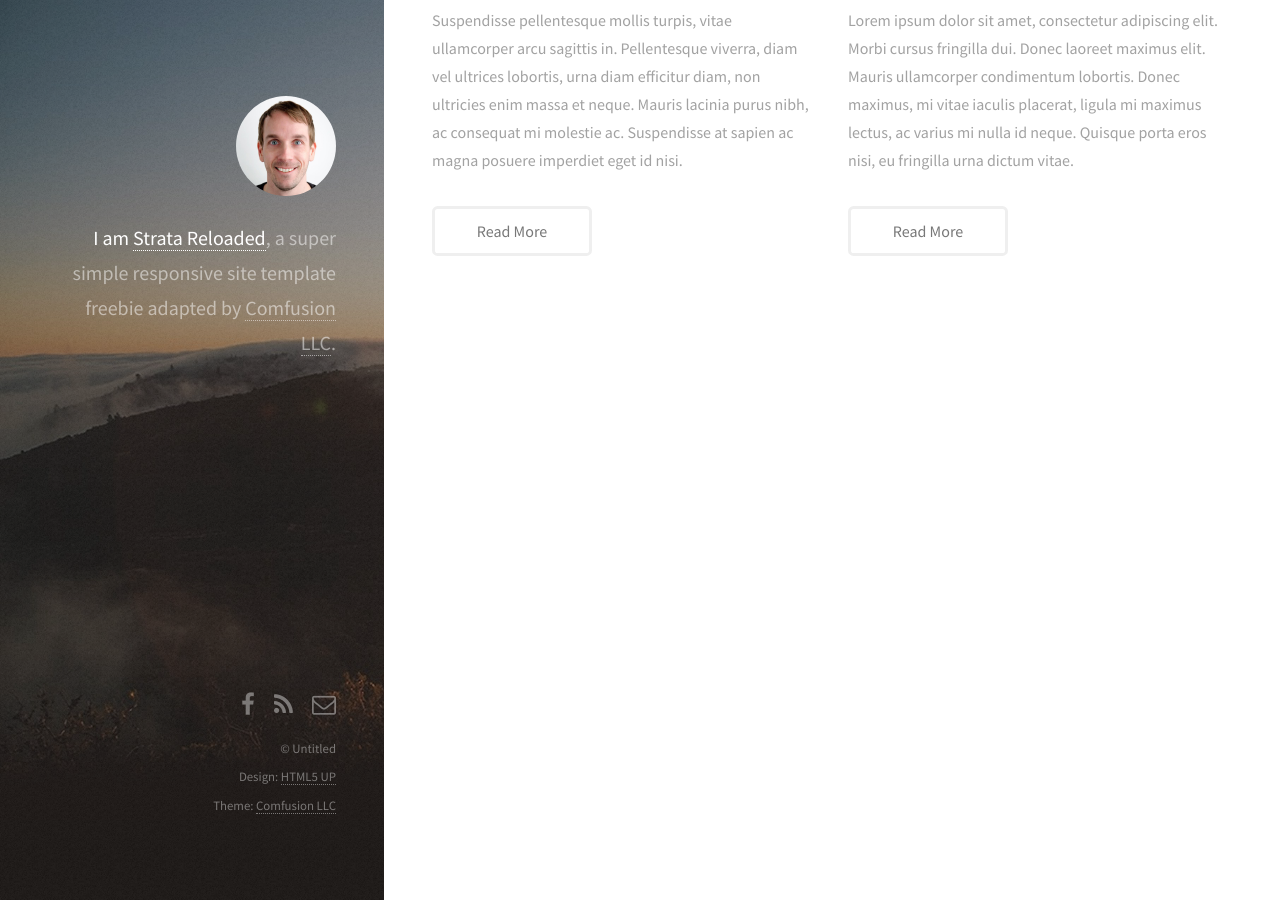
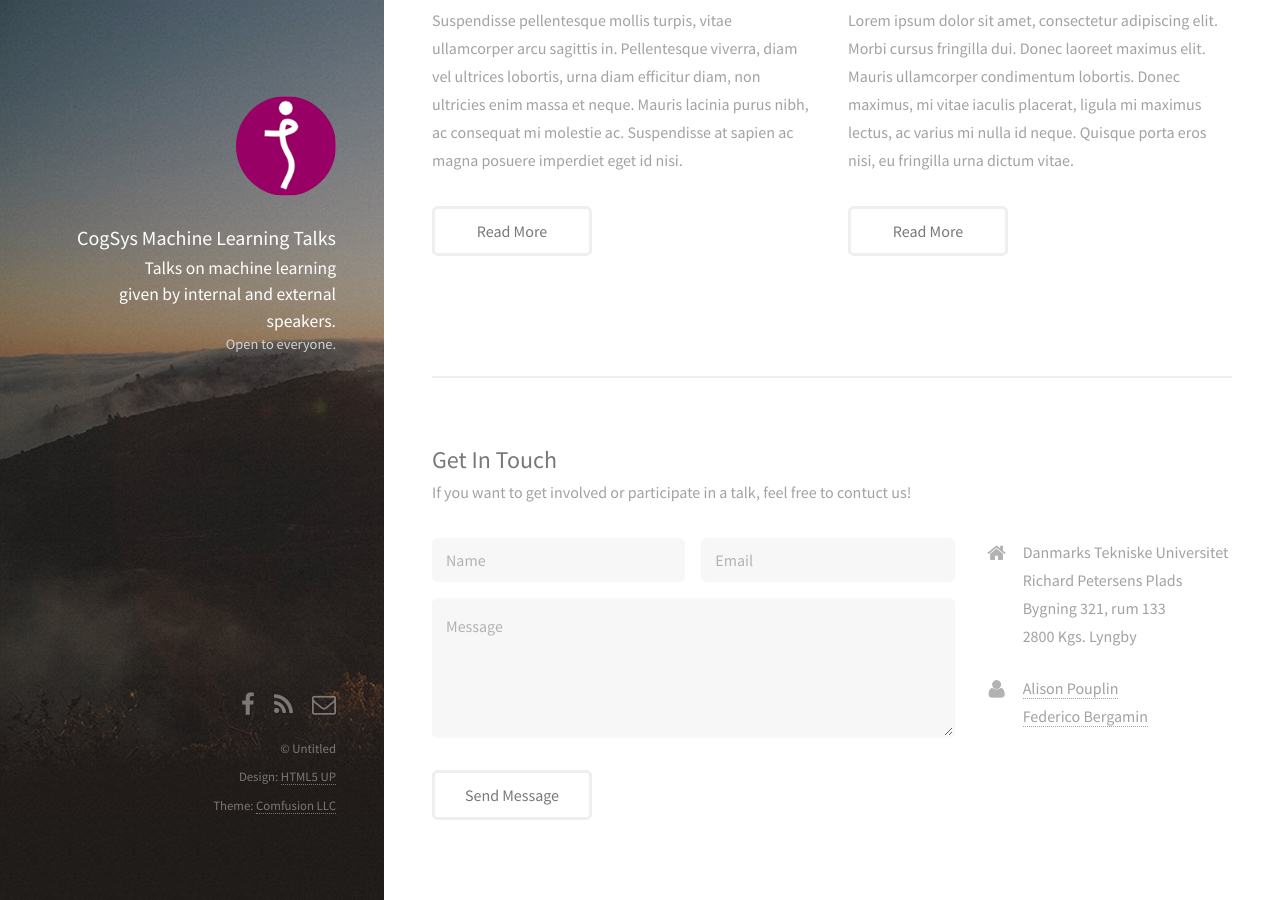
Before and after one commit to cogsystalks/cogsystalks.github.io, a Jekyll site: the page built from index.html, in a window 1280 px wide and 900 px high, scrolled down 1602 px. Built offline with Jekyll 4.4.1, drawn with Linux system fonts in a browser that asks for light colours; nearby versions of some CDN libraries.

Commit message:
Change description, add get in touch

```diff
--- a/_config.yml
+++ b/_config.yml
@@ -1,15 +1,13 @@
 locale: "en-US"
-title: Strata # Title of your site
+title: CogSys ML Talks # Title of your site
 url: "http://yourdomain.com" # the base hostname & protocol for your site
 baseurl: "" # the subpath of your site, e.g. /blog/
 google_analytics_key: ""
 
 # Default description in social shares for the jekyll-seo-tag gem
 description: > # this means to ignore newlines until "baseurl:"
-  Write an awesome description for your new site here. You can edit this
-  line in _config.yml. It will appear in your document head meta (for
-  Google search results) and in your feed.xml site description.
-
+  Talks on various machine learning topics organized by the Section for Cognitive Systems at the
+  Technical University of Denmark (DTU).
 # Author details for the jekyll-seo-tag gem
 author:
   name: Your Name
--- a/_layouts/default.html
+++ b/_layouts/default.html
@@ -15,8 +15,8 @@
 		<!--[if lte IE 8]><link rel="stylesheet" href="/css/ie8.css" /><![endif]-->
 
     <link rel="apple-touch-icon" href="/apple-touch-icon.png">
-    <link rel="icon" type="image/png" href="/touch-icon.png" sizes="192x192">
-    <link rel="icon" type="image/png" href="/images/favicon.png">
+    <link rel="icon" type="image/png" href="/images/dtu_icon.png" sizes="192x192">
+    <link rel="icon" type="image/png" href="/images/dtu_icon.png">
 
     {% seo %}
     {% feed_meta %}
@@ -25,10 +25,11 @@
 
 	<body id="top">
     <header id="header">
-      <a href="{{ site.url }}" class="image avatar"><img class="editable" src="/images/avatar.jpg" alt="{{ site.author.name }}"></a>
-      <h1 class="editable"><strong>I am <a href="/">Strata Reloaded</a></strong>, a super simple<br>
-      responsive site template freebie<br>
-      adapted by <a href="http://comfusionllc.com">Comfusion LLC</a>.</h1>
+      <a href="{{ site.url }}" class="image avatar"><img class="editable" src="/images/cogsys_logo.png" alt="CogSys logo"></a>
+      <h1 class="editable"><strong> CogSys Machine Learning Talks </strong> </h1>
+      <h4 class="editable"> Talks on machine learning <br/> given by internal and external speakers.  </h4>
+      <h5 class="editable" style="color:lightgrey;" > Open to everyone.  </h5>
+
     </header>
 
     {{ content }}
--- a/index.html
+++ b/index.html
@@ -35,4 +35,41 @@ layout: default
       {% endfor %}
     </div>
   </section>
+
+  <section>
+    <h2>Get In Touch</h2>
+    <p> If you want to get involved or participate in a talk, feel free to contuct us! </p>
+    <div class="row">
+      <div class="8u 12u$(small)">
+        <form method="post"action="mailto:cogsystalks@gmail.com">
+          <div class="row uniform 50%">
+            <div class="6u 12u$(xsmall)"><input type="text" name="name" id="name" placeholder="Name"></div>
+            <div class="6u$ 12u$(xsmall)"><input type="email" name="email" id="email" placeholder="Email"></div>
+            <div class="12u$"><textarea name="message" id="message" placeholder="Message" rows="4"></textarea></div>
           </div>
+        </form>
+        <ul class="actions">
+          <li><input type="submit" value="Send Message"></li>
+        </ul>
+      </div>
+      <div class="4u$ 12u$(small)">
+        <ul class="labeled-icons">
+          <li>
+            <h3 class="icon fa-home"><span class="label">Address</span></h3>
+            Danmarks Tekniske Universitet</br>
+            Richard Petersens Plads</br>
+            Bygning 321, rum 133</br>
+            2800 Kgs. Lyngby
+          </li>
+          <li>
+            <h3 class="icon fas fa-user"><span class="label">Person1</span></h3>
+            <a href="https://www.dtu.dk/english/service/phonebook/person?id=150066&cpid=278391&tab=0">Alison Pouplin</a>
+           </br>
+            <h3 class="icon fas fa-user"><span class="label">Person2</span></h3>
+            <a href="https://www.dtu.dk/service/telefonbog/person?id=115952&cpid=260886&tab=0">Federico Bergamin</a>
+          </li>
+        </ul>
+      </div>
+    </div>
+  </section>
+</div>
```
Also changed, not shown: Gemfile.lock, images/cogsys_logo.png (added), images/dtu_icon.png (added), 1 other file. Lines whose indentation alone changed are shown as unchanged.
